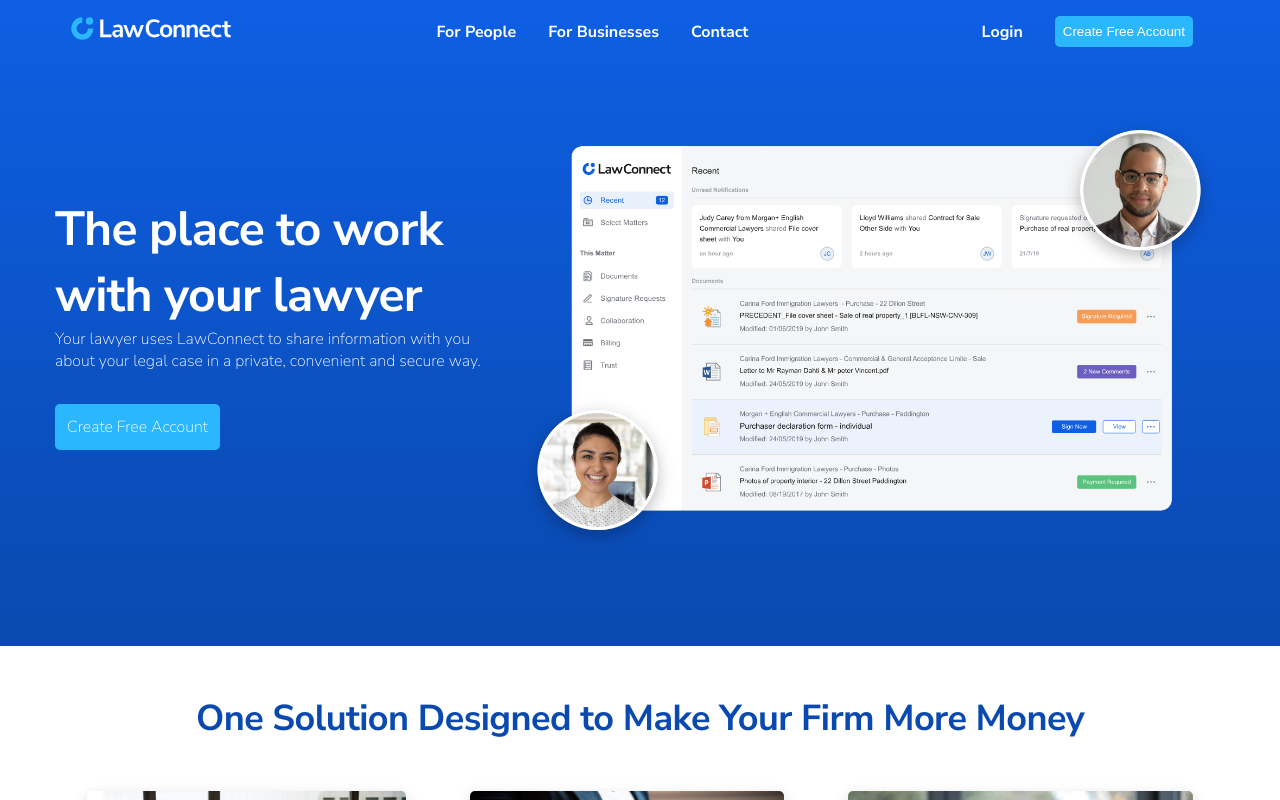
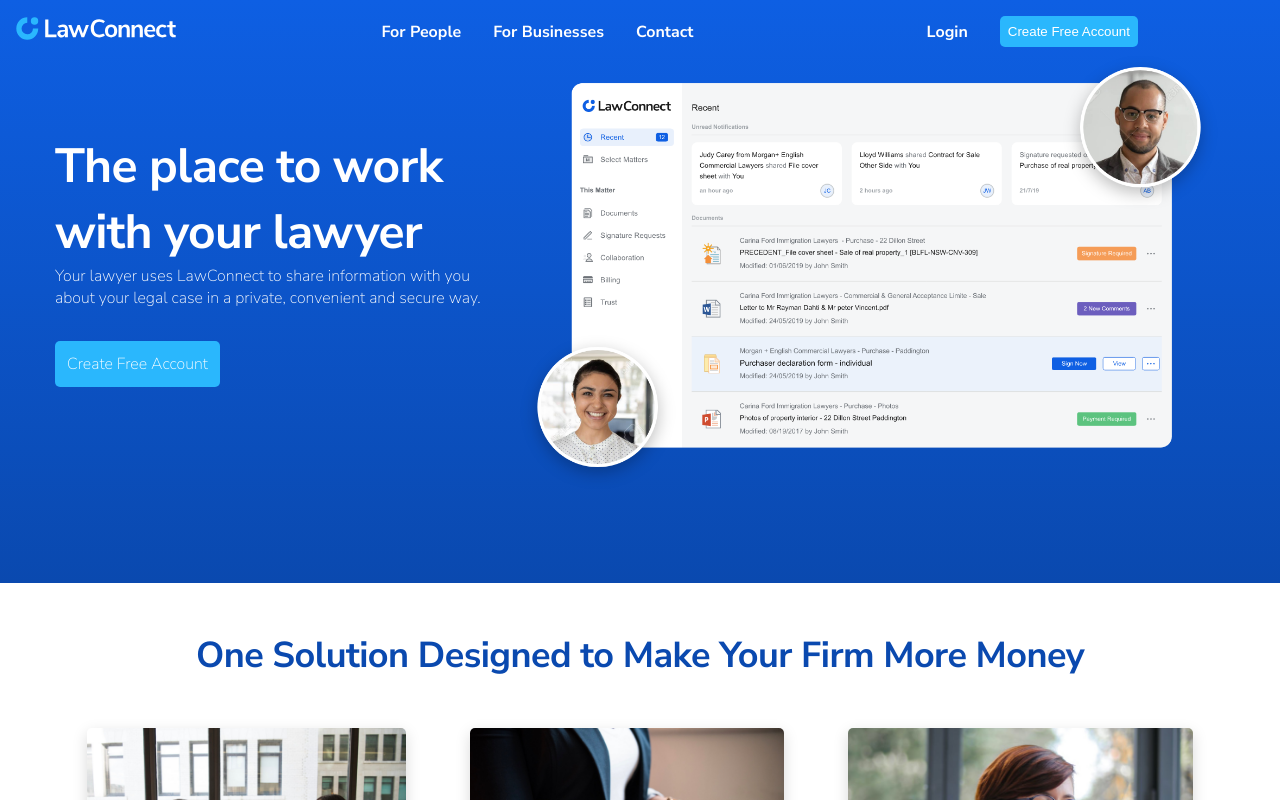
Before and after one commit to I-A11/law-connect, a Next.js app: page / in a window 1280 px wide. Shown: the top 800 px of the page. Built offline with nearby package versions, Linux system fonts and the light colour scheme.

Commit message:
Make the navbar fixed.

```diff
--- a/components/common/Header.module.css
+++ b/components/common/Header.module.css
@@ -1,3 +1,10 @@
+.navCenter {
+  position: fixed;
+  top: 0;
+  left: 0;
+  width: 100%;
+}
+
 .navHeader {
   display: flex;
   align-items: center;
--- a/components/home/Sharing.module.css
+++ b/components/home/Sharing.module.css
@@ -20,7 +20,7 @@
 }
 
 .sharingText p {
-  width: 60%;
+  width: 70%;
   color: #191919cc;
 }
 
@@ -64,7 +64,7 @@
   }
 
   .sharingText {
-    margin-left: 1.2rem;
+    margin-left: 1rem;
     text-align: left;
   }
 
```
